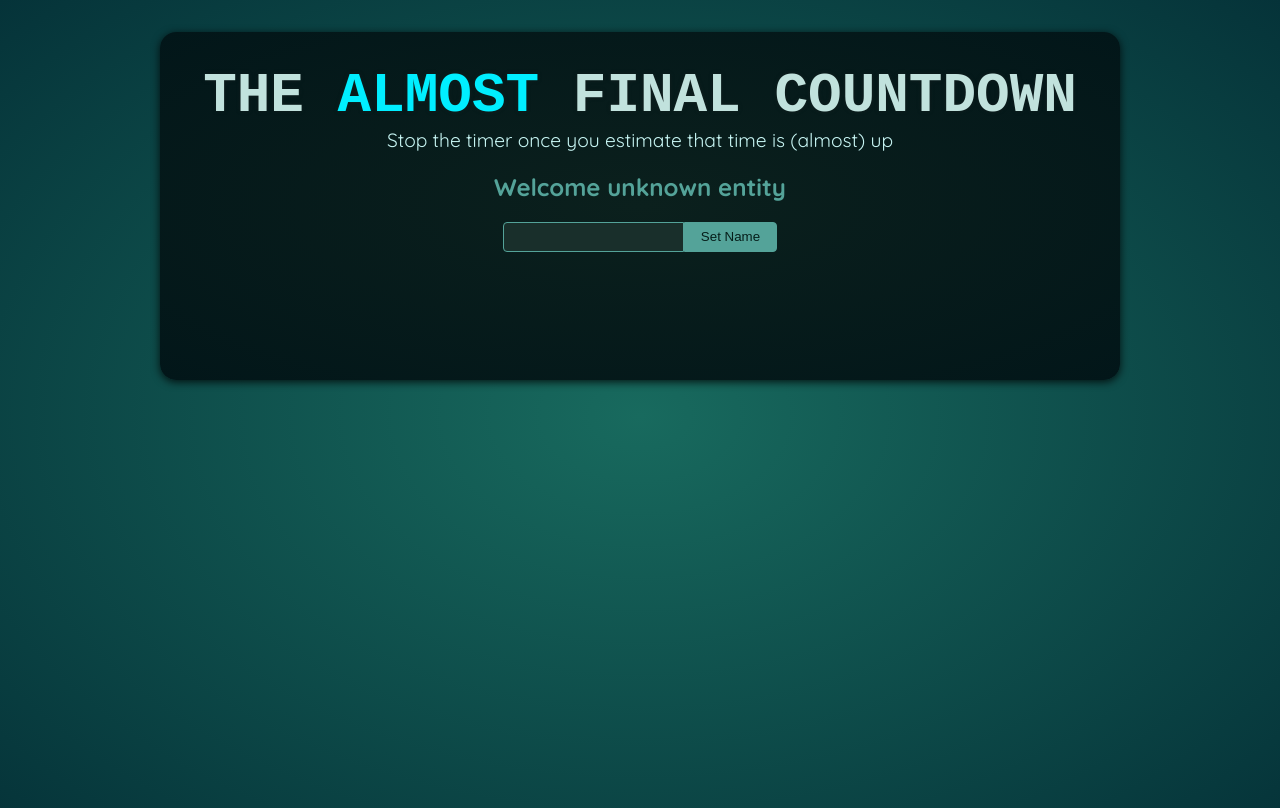
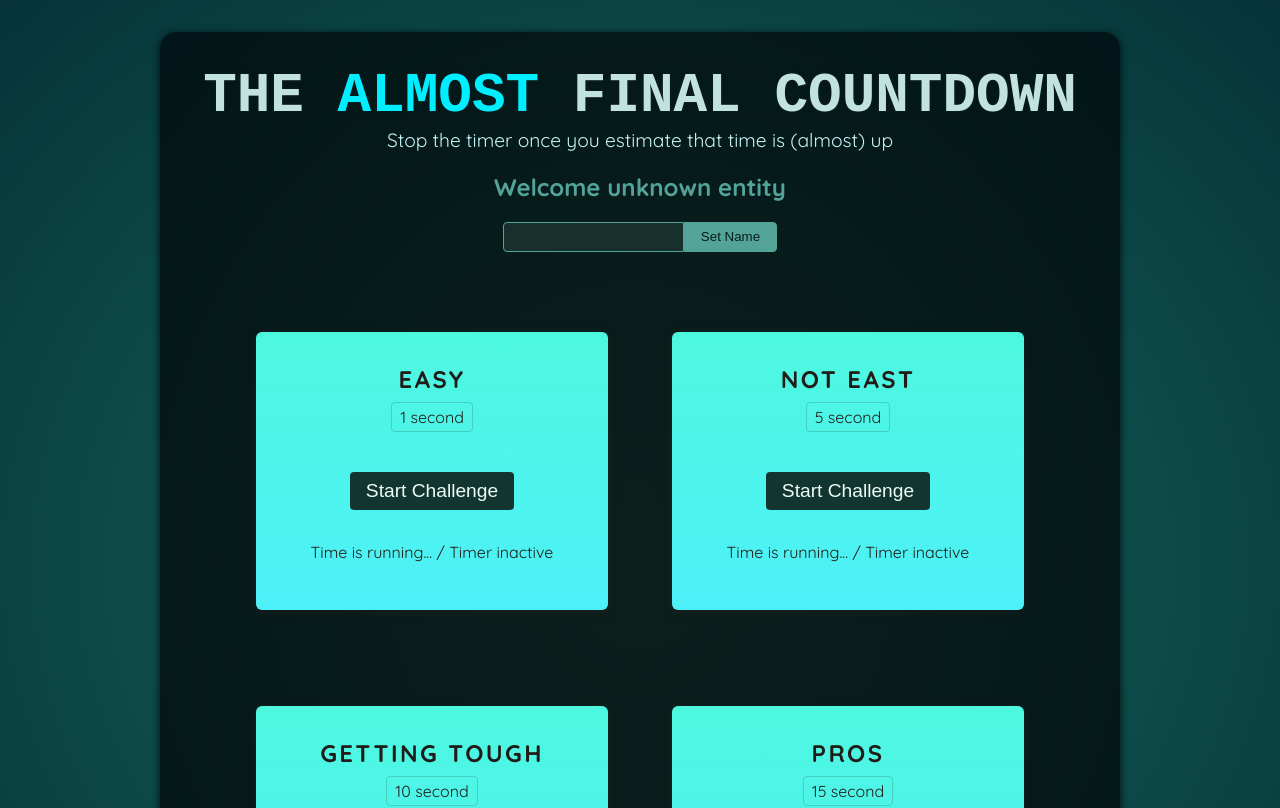
Before and after one commit to soundarrajan-official/09-react-refs-and-portals, a React (Vite) app: page / in a window 1280 px wide. Shown: the top 808 px of the page. Built offline with nearby package versions, Linux system fonts and the light colour scheme; a web font is replaced by a local one.

Commit message:
Add Timer Challenges in demo app

```diff
--- a/src/App.jsx
+++ b/src/App.jsx
@@ -1,12 +1,18 @@
 import Player from './components/Player.jsx';
+import TimerChallenge from "./components/TimerChallenge.jsx";
 
 function App() {
-  return (
-    <>
-      <Player />
-      <div id="challenges"></div>
-    </>
-  );
+    return (
+        <>
+            <Player/>
+            <div id="challenges">
+                <TimerChallenge title="Easy" targetTime={1}/>
+                <TimerChallenge title="Not East" targetTime={5}/>
+                <TimerChallenge title="Getting Tough" targetTime={10}/>
+                <TimerChallenge title="Pros" targetTime={15}/>
+            </div>
+        </>
+    );
 }
 
 export default App;
--- /dev/null
+++ b/src/components/TimerChallenge.jsx
@@ -0,0 +1,19 @@
+const TimerChallenge = ({title, targetTime}) => {
+
+    return (
+        <section className="challenge">
+            <h2>{title}</h2>
+            <p className="challenge-time">
+                {targetTime} second{targetTime > 1 ?? "s"}
+            </p>
+            <p>
+                <button>Start Challenge</button>
+            </p>
+            <p>
+                Time is running... / Timer inactive
+            </p>
+        </section>
+    )
+}
+
+export default TimerChallenge;
```
